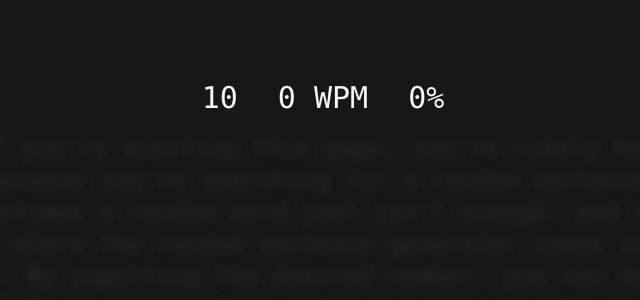
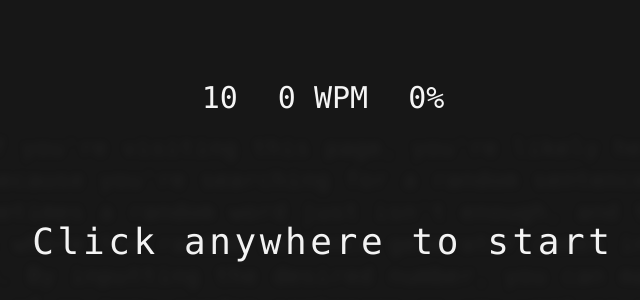
Before and after one commit to alllenshibu/petatype, a Next.js app in the folder apps/client/: page /practice in a window 1280 px wide. Shown: the part 158-458 px from the top of the page, without its empty margins (317-957 px from the left). Built offline with nearby package versions, Linux system fonts and the light colour scheme.

Commit message:
UI imporvements

```diff
--- a/apps/client/src/components/Typer.js
+++ b/apps/client/src/components/Typer.js
@@ -153,7 +153,7 @@ export default function Typer({
             </div>
             <div
                 id="text-display"
-                className={(active) ? "" : "opacity-20 blur-sm"}
+                className={(active) ? "" : "opacity-10 blur-sm"}
             >{textMap.map((word, outerInd) => {
                 return (<span className="indent-3">{word.map((letter, innerInd) => {
                     var colors = "grey";
--- a/apps/client/src/pages/practice/index.js
+++ b/apps/client/src/pages/practice/index.js
@@ -22,8 +22,6 @@ export default function Practice() {
         setText(t);
     }
 
-
-
     useEffect(() => {
         if (timer <= 0) {
             fetchText();
@@ -36,7 +34,13 @@ export default function Practice() {
             onClick={(e) => {
                 e.preventDefault();
                 setActive(true);
-            }}>
+            }}
+            onKeyDown={(e) => {
+                setActive(true);
+            }}
+        >
+            {!active &&
+                <div className="absolute text-4xl tracking-widest">Click anywhere to start</div>}
             <Typer
                 text={text}
                 active={active}
```
